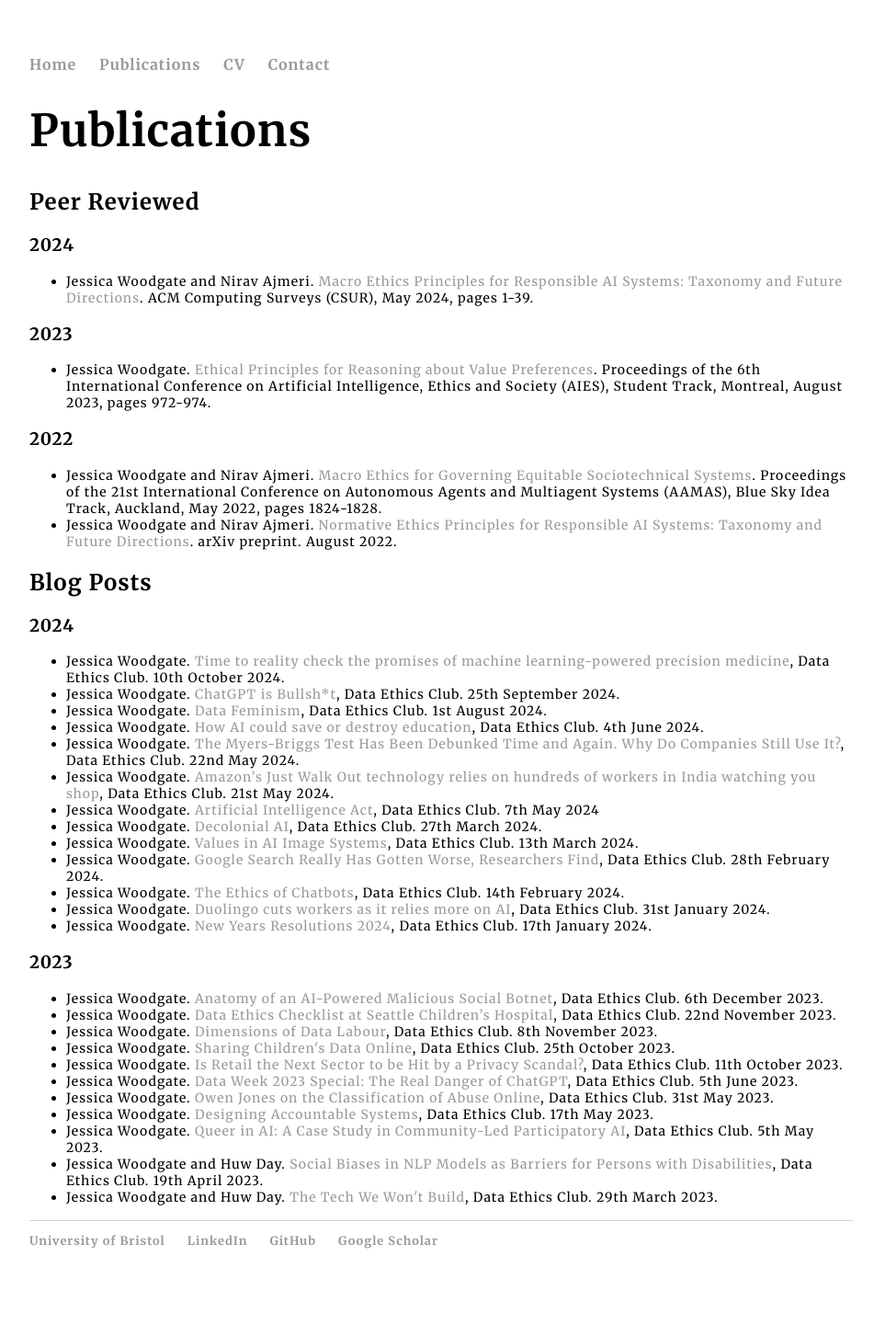
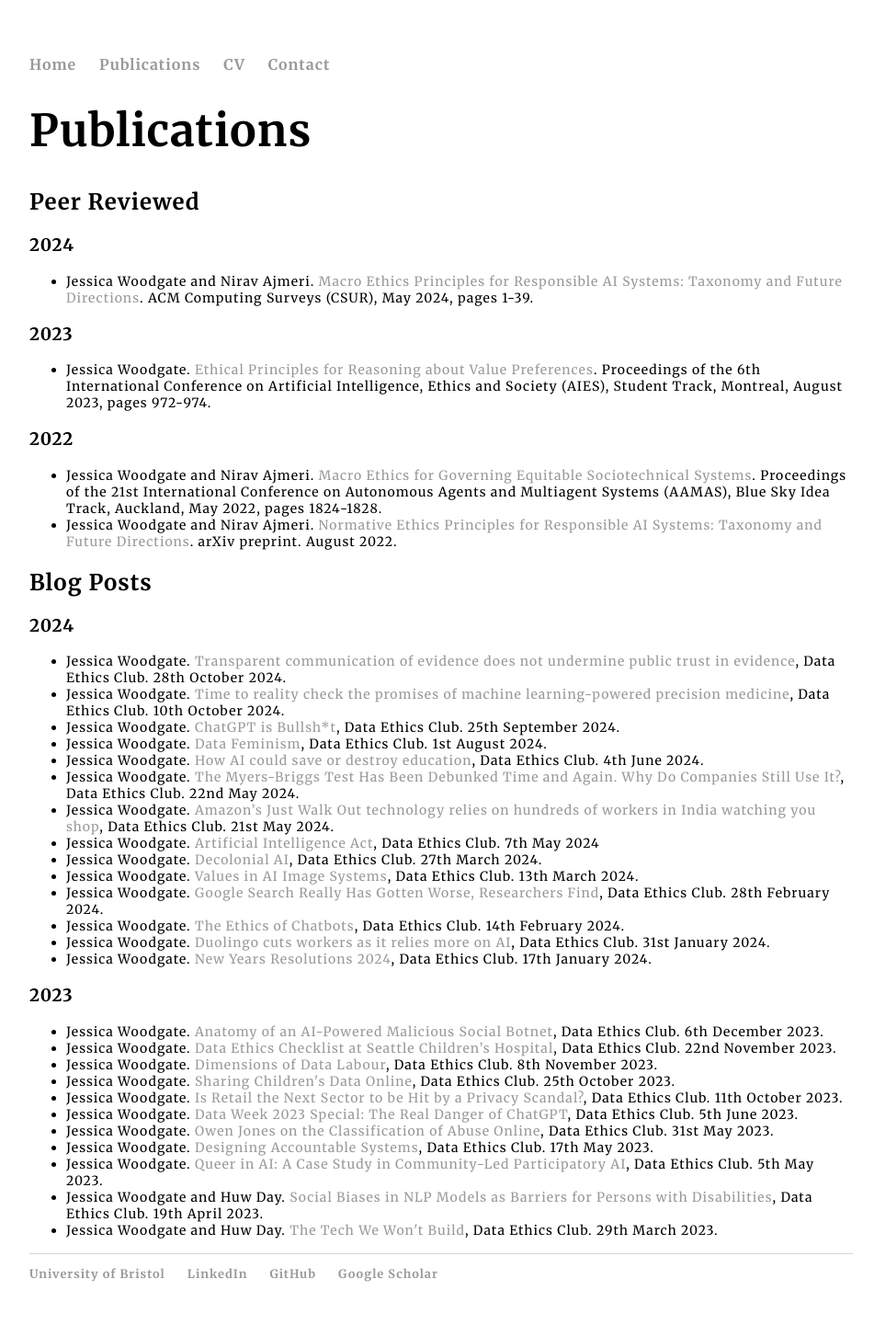
Before and after one commit to jessica-woodgate/jessica-woodgate.github.io, a Jekyll site: the page built from docs/publications/index.html, in a window 1280 px wide. Shown: the whole page at 92% size, without its empty margins (160-1111 px from the left). Built offline with Jekyll 4.4.1, drawn with Linux system fonts in a browser that asks for light colours; before the commit the page ends 1417 px from its top, so only the background shows below that.

```diff
--- a/docs/index.html
+++ b/docs/index.html
@@ -45,6 +45,12 @@ layout: home
 	<h2>News</h2>
 	<h3>2024</h3>
 		<ul class="publications-list">
+			<li>November: presented a talk "Generated Science: How AI is Impacting Academic Publishing" to the
+				<a href="https://knowledgeexchange.group/"> Knowledge Exchange Group</a>
+			</li>
+			<li>October: authored data ethics club write up
+				<a href="https://dataethicsclub.com/write_ups/2024-10-28_writeup.html">Transparent communication of evidence does not undermine public trust in evidence</a>, discussing the effects of different communication methods on perception and trust
+			</li>
 			<li>October: authored data ethics club write up
 				<a href="https://dataethicsclub.com/write_ups/2024-10-09_writeup.html">Time to reality check the promises of machine learning-powered precision medicine</a>, looking at the role of ML in precision medicine
 			</li>
--- a/docs/publications/index.html
+++ b/docs/publications/index.html
@@ -36,6 +36,10 @@ title: Publications of Jessica Woodgate
         <h2>Blog Posts</h2>
         <h3>2024</h3>
 		<ul class="publications-list">
+            <li>Jessica Woodgate.
+                <a href="https://dataethicsclub.com/write_ups/2024-10-28_writeup.html">Transparent communication of evidence does not undermine public trust in evidence</a>,
+                Data Ethics Club. 28th October 2024.
+            </li>
             <li>Jessica Woodgate.
                 <a href="https://dataethicsclub.com/write_ups/2024-10-09_writeup.html">Time to reality check the promises of machine learning-powered precision medicine</a>,
                 Data Ethics Club. 10th October 2024.
```
